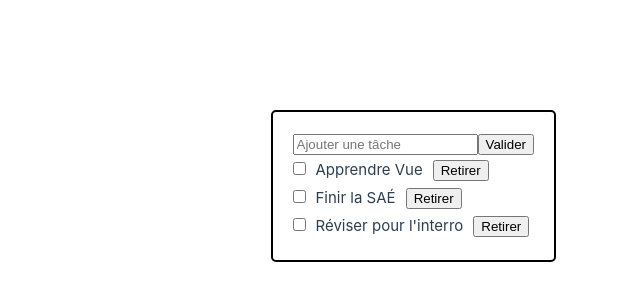
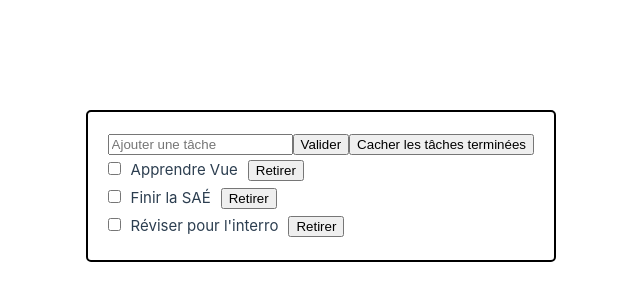
Before and after one commit to Dilnat/G2-TD1-Vue, a Vue app in the folder todo_list/: page / in a window 1280 px wide. Shown: the part 214-514 px from the top of the page, without its empty margins (84-724 px from the left). Built offline with nearby package versions, Linux system fonts and the light colour scheme.

Commit message:
TD1 - Exercice 14 - cacher tâches

```diff
--- a/todo_list/src/App.vue
+++ b/todo_list/src/App.vue
@@ -14,6 +14,9 @@ function ajouterTache(){
 function retirerTache(tache){
   taches.value = taches.value.filter(t => t.id !== tache.id);
 }
+
+const cacheFaits = ref(false);
+
 </script>
 
 <template>
@@ -21,9 +24,12 @@ function retirerTache(tache){
     <ul>
       <input type="texte" v-model.trim="nouvelleTache" placeholder="Ajouter une tâche">
       <button @click="ajouterTache">Valider</button>
+      <button @click="cacheFaits = !cacheFaits">
+        {{ cacheFaits ? 'Tout montrer' : 'Cacher les tâches terminées' }}
+      </button>
       <li v-for="tache in taches" :key="tache.id">
         <input type="checkbox" v-model="tache.faite">
-        <span>{{tache.description}}</span>
+        <span :class="{fait:tache.faite}">{{tache.description}}</span>
         <button @click="retirerTache(tache)">Retirer</button>
       </li>
     </ul>
@@ -43,4 +49,7 @@ li{
   list-style: none;
   padding: 2px 0px;
 }
+.fait{
+  text-decoration: line-through;
+}
 </style>
```
